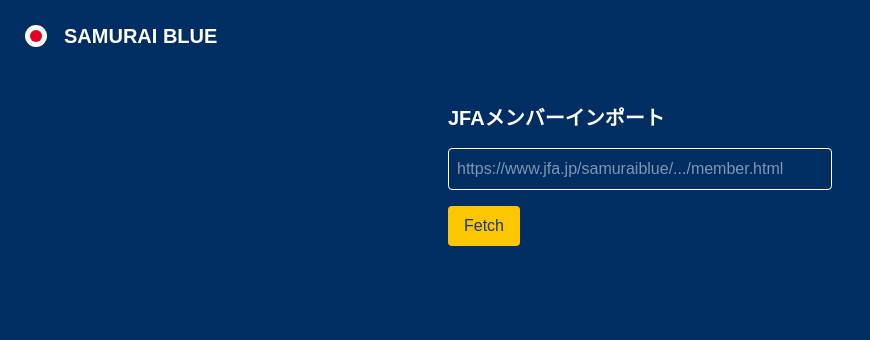
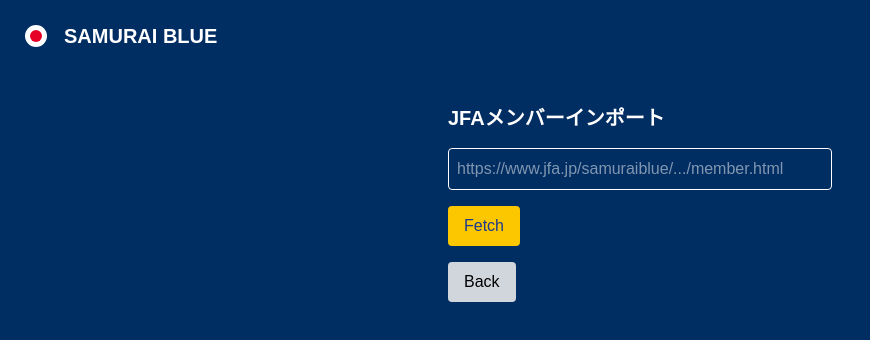
Before and after one commit to Kento-T-JP/my-phd-site, a Next.js app: page /admin/jfa-import in a window 1280 px wide. Shown: the top 340 px of the page, without its empty margins (0-870 px from the left). Built offline with nearby package versions, Linux system fonts and the light colour scheme.

Commit message:
Add BackButton component and include on pages

```diff
--- a/src/app/admin/jfa-import/page.tsx
+++ b/src/app/admin/jfa-import/page.tsx
@@ -1,10 +1,14 @@
 import JfaImportForm from "@/components/JfaImportForm";
+import BackButton from "@/components/BackButton";
 
 export default function JfaImportPage() {
   return (
     <main className="p-8 max-w-md mx-auto">
       <h1 className="text-xl font-bold mb-4">JFAメンバーインポート</h1>
       <JfaImportForm />
+      <div className="mt-4">
+        <BackButton />
+      </div>
     </main>
   );
 }
--- a/src/app/page.tsx
+++ b/src/app/page.tsx
@@ -1,6 +1,7 @@
 import Formation from "@/components/Formation";
 import Link from "next/link";
 import JfaImportForm from "@/components/JfaImportForm";
+import BackButton from "@/components/BackButton";
 import type { Player } from "@/types/player";
 import { getBaseUrl } from "@/lib/url";
 
@@ -39,6 +40,9 @@
         </Link>
       </div>
       <Formation />
+      <div className="mt-4">
+        <BackButton />
+      </div>
     </main>
   );
 }
--- a/src/app/players/page.tsx
+++ b/src/app/players/page.tsx
@@ -1,6 +1,7 @@
 import Link from "next/link";
 import type { Player } from "@/types/player";
 import { getBaseUrl } from "@/lib/url";
+import BackButton from "@/components/BackButton";
 
 async function fetchPlayers(): Promise<Player[]> {
   const res = await fetch(`${getBaseUrl()}/api/players`, { cache: "no-store" });
@@ -38,6 +39,9 @@
           ))}
         </tbody>
       </table>
+      <div className="mt-4">
+        <BackButton />
+      </div>
     </main>
   );
 }
--- /dev/null
+++ b/src/components/BackButton.tsx
@@ -0,0 +1,15 @@
+'use client';
+import { useRouter } from 'next/navigation';
+
+export default function BackButton() {
+  const router = useRouter();
+  return (
+    <button
+      type="button"
+      onClick={() => router.back()}
+      className="px-4 py-2 bg-gray-300 text-black rounded"
+    >
+      Back
+    </button>
+  );
+}
```
